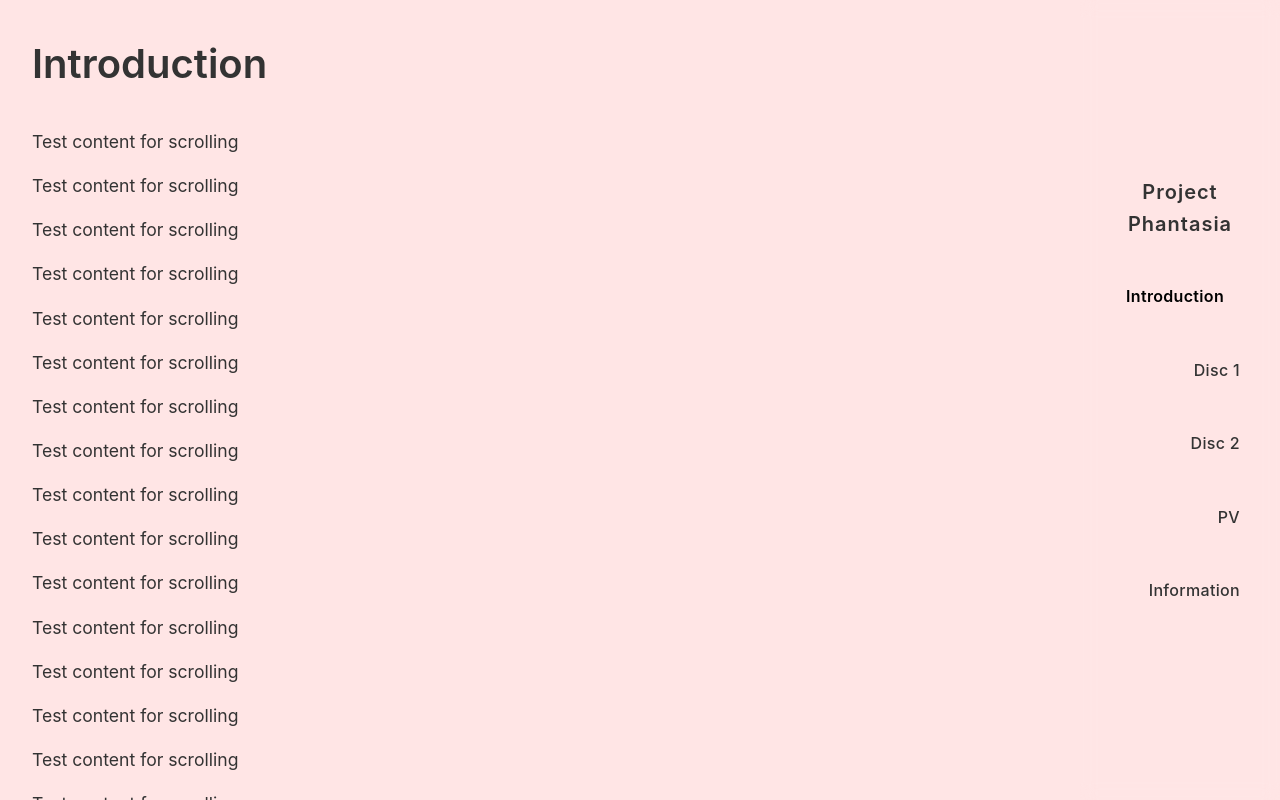
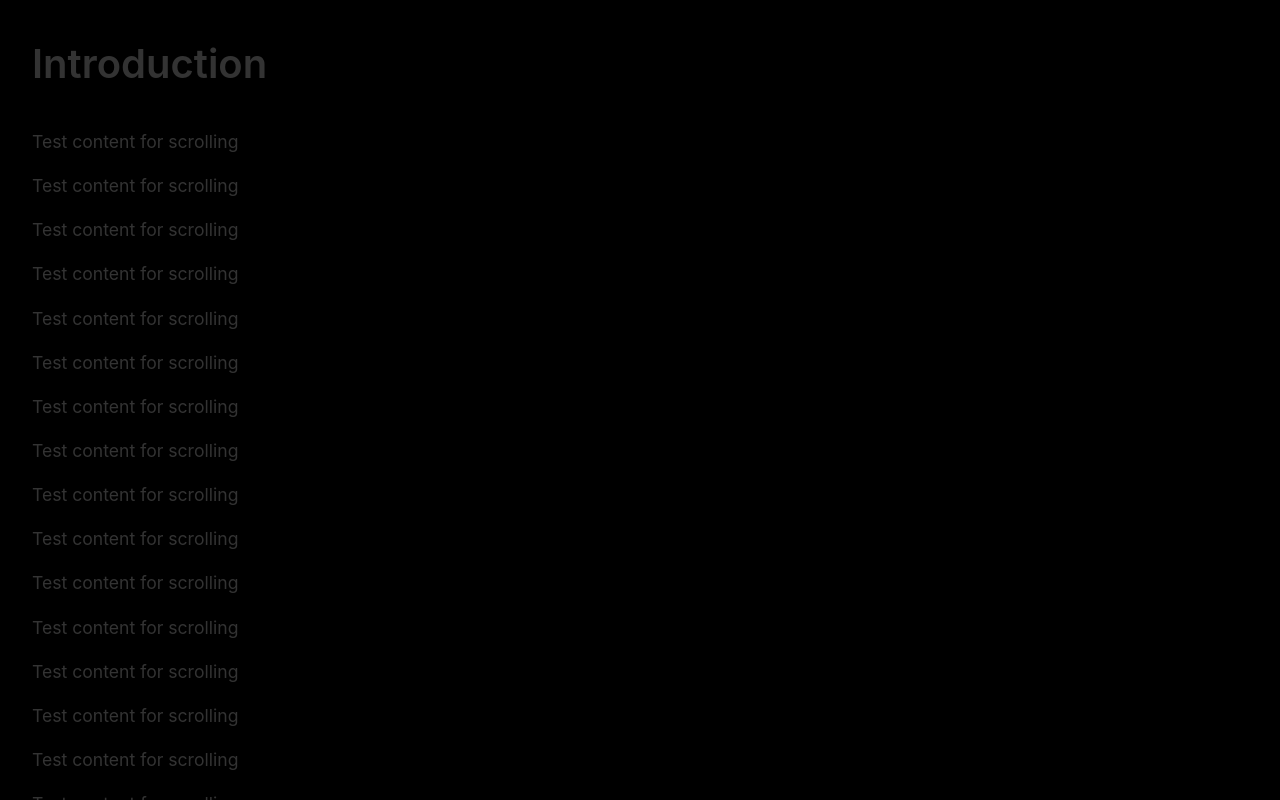
Before and after one commit to Deltaether/PrismaticCollections-SpiralFlip, an Angular app: page /pv in a window 1280 px wide. Built offline with nearby package versions, Linux system fonts and the light colour scheme.

Commit message:
Update scrollbar styles and layout across components

```diff
--- a/src/app/pages/introduction/introduction.component.scss
+++ b/src/app/pages/introduction/introduction.component.scss
@@ -1,7 +1,7 @@
 .page {
   min-height: 100vh;
   width: 100%;
-  background: #FFE5E5;
+  background: #000000;
   padding: 2rem;
   box-sizing: border-box;
   display: flex;
--- a/src/app/phantasia.component.html
+++ b/src/app/phantasia.component.html
@@ -42,20 +42,38 @@
 
   /* Scrollbar Styles */
   ::-webkit-scrollbar {
-    width: 8px;
+    width: 10px;
     background: transparent;
   }
 
   ::-webkit-scrollbar-thumb {
-    background: rgba(255, 255, 255, 0.3);
-    border-radius: 4px;
-    backdrop-filter: blur(8px);
-    -webkit-backdrop-filter: blur(8px);
-    border: 1px solid rgba(255, 255, 255, 0.1);
+    background: rgba(0, 0, 0, 0.3);
+    border-radius: 10px;
+    backdrop-filter: blur(12px);
+    -webkit-backdrop-filter: blur(12px);
+    border: 1px solid rgba(0, 0, 0, 0.2);
+    box-shadow:
+      0 2px 10px rgba(0, 0, 0, 0.1),
+      inset 0 0 20px rgba(0, 0, 0, 0.2);
   }
 
   ::-webkit-scrollbar-thumb:hover {
-    background: rgba(255, 255, 255, 0.5);
+    background: rgba(0, 0, 0, 0.5);
+    box-shadow:
+      0 2px 10px rgba(0, 0, 0, 0.2),
+      inset 0 0 30px rgba(0, 0, 0, 0.3);
+  }
+
+  ::-webkit-scrollbar-track {
+    background: rgba(0, 0, 0, 0.05);
+    border-radius: 10px;
+    margin: 10px 0;
+  }
+
+  /* Firefox Scrollbar Styles */
+  * {
+    scrollbar-width: thin;
+    scrollbar-color: rgba(0, 0, 0, 0.3) transparent;
   }
 
   h1 {
@@ -75,14 +93,23 @@
     color: var(--gray-700);
   }
 
+  .main-container {
+    display: flex;
+    height: 100%;
+    width: 100%;
+    position: relative;
+  }
+
   main {
     flex: 1;
     height: 100vh;
-    overflow-y: scroll;
+    width: calc(100% - 190px);
+    overflow-y: auto;
     scroll-behavior: smooth;
-    width: 100%;
-    scroll-snap-type: y proximity;
+    scroll-snap-type: y mandatory;
     -webkit-overflow-scrolling: touch;
+    position: relative;
+    z-index: 2;
   }
 
   .angular-logo {
@@ -189,25 +216,30 @@
     }
   }
 
-  .main-container {
-    display: flex;
-    height: 100%;
-    width: 100%;
-  }
-
   .nav-bar {
-    width: 200px;
+    width: 190px;
     height: 100vh;
-    background: transparent;
     position: fixed;
-    right: 0;
+    right: 10px;
     top: 0;
     padding: 2rem 0.5rem;
     box-sizing: border-box;
-    z-index: 1000;
-    pointer-events: none;
+    z-index: 1;
     display: flex;
     align-items: center;
+  }
+
+  .nav-bar::before {
+    content: '';
+    position: absolute;
+    top: 0;
+    left: 0;
+    right: 0;
+    bottom: 0;
+    background: rgba(255, 255, 255, 0.1);
+    backdrop-filter: blur(8px);
+    -webkit-backdrop-filter: blur(8px);
+    z-index: -1;
   }
 
   .nav-content {
@@ -223,7 +255,6 @@
     font-weight: 600;
     color: #333;
     text-align: center;
-    pointer-events: auto;
     margin-bottom: 0.5rem;
   }
 
@@ -244,7 +275,6 @@
     transition: transform 0.3s ease, color 0.3s ease;
     cursor: pointer;
     text-align: right;
-    pointer-events: auto;
     transform-origin: right center;
     font-size: 0.9rem;
     user-select: none;
@@ -266,14 +296,13 @@
     scroll-snap-align: start;
     scroll-snap-stop: always;
     position: relative;
-    overflow: hidden;
   }
 </style>
 
 <!-- Main Container -->
 <div class="main-container">
   <!-- Main Content Area -->
-  <main #mainContent (wheel)="onWheel($event)">
+  <main #mainContent>
     <section id="introduction">
       <app-introduction></app-introduction>
     </section>
@@ -308,4 +337,4 @@
       </ul>
     </div>
   </nav>
-</div>
+  </div>
--- a/src/styles.scss
+++ b/src/styles.scss
@@ -7,38 +7,47 @@
   box-sizing: border-box;
 }
 
-html {
-  scrollbar-width: thin;
-  scrollbar-color: rgba(128, 128, 128, 0.3) transparent;
+html, body {
   height: 100%;
+  overflow: hidden;
 }
 
 body {
-  height: 100%;
   font-family: 'Segoe UI', Tahoma, Geneva, Verdana, sans-serif;
   line-height: 1.6;
   color: #333;
-  overflow-y: scroll;
-  overflow-x: hidden;
 }
 
 /* Custom Scrollbar Styles */
 ::-webkit-scrollbar {
-  width: 4px;
-  height: 4px;
+  width: 10px;
+  height: 10px;
+  background: transparent;
+  position: absolute;
+  z-index: 9999;
 }
 
 ::-webkit-scrollbar-track {
-  background: transparent;
+  background: #333333;
+  position: absolute;
+  z-index: 9999;
 }
 
 ::-webkit-scrollbar-thumb {
-  background: rgba(128, 128, 128, 0.3);
-  border-radius: 20px;
+  background: #ff0000;
+  border-radius: 10px;
+  position: absolute;
+  z-index: 9999;
 }
 
 ::-webkit-scrollbar-thumb:hover {
-  background: rgba(128, 128, 128, 0.5);
+  background: #ff3333;
+}
+
+/* Firefox Scrollbar Styles */
+* {
+  scrollbar-width: thin;
+  scrollbar-color: #ff0000 #333333;
 }
 
 /* Active link style */
@@ -50,5 +59,7 @@ body {
 /* Ensure app-root takes full height */
 app-root {
   display: block;
-  min-height: 100%;
+  height: 100%;
+  width: 100%;
+  overflow: hidden;
 }
```
